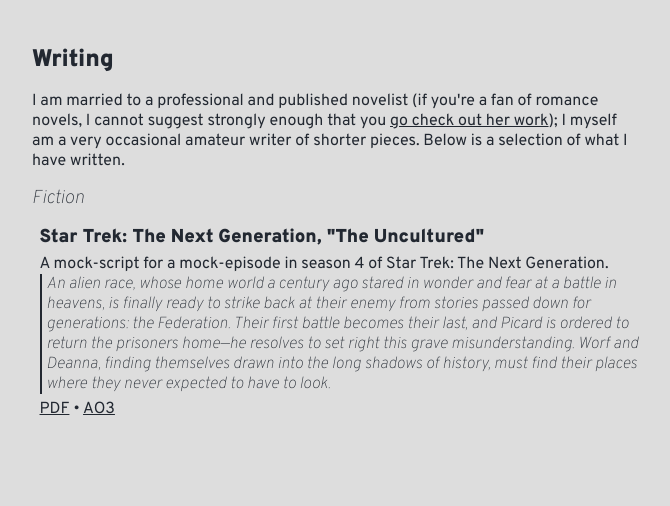
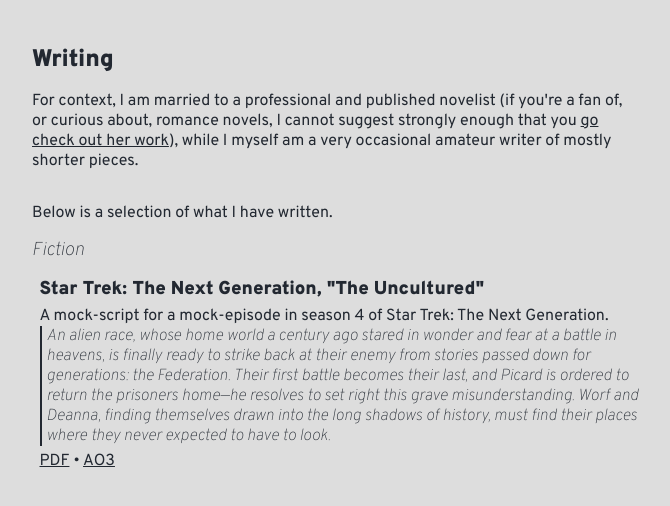
Before and after one commit to tpsavard/tpsavard.github.io, a Jekyll site: the page built from writing.html, in a window 1280 px wide, cut to the strip 100-606 px from the top of the page. Shown: the whole strip, without its empty margins (308-978 px from the left). Built offline with Jekyll 4.4.1, drawn with Linux system fonts in a browser that asks for light colours; nearby versions of some CDN libraries.

Commit message:
Tweaked the Writing page intro text.

```diff
--- a/writing.html
+++ b/writing.html
@@ -4,7 +4,8 @@
 ---
 <div class="page list writing">
     <div class="title">Writing</div>
-    <div class="desc">I am married to a professional and published novelist (if you're a fan of romance novels, I cannot suggest strongly enough that you <a href="https://www.dianabiller.com">go check out her work</a>); I myself am a very occasional amateur writer of shorter pieces. Below is a selection of what I have written.</div>
+    <div class="desc">For context, I am married to a professional and published novelist (if you're a fan of, or curious about, romance novels, I cannot suggest strongly enough that you <a href="https://www.dianabiller.com">go check out her work</a>), while I myself am a very occasional amateur writer of mostly shorter pieces.</div>
+    <div class="desc">Below is a selection of what I have written.</div>
     <div class="list-header">Fiction</div>
     <div class="list-item">
         <div class="item-title">Star Trek: The Next Generation, "The Uncultured"</div>
```
